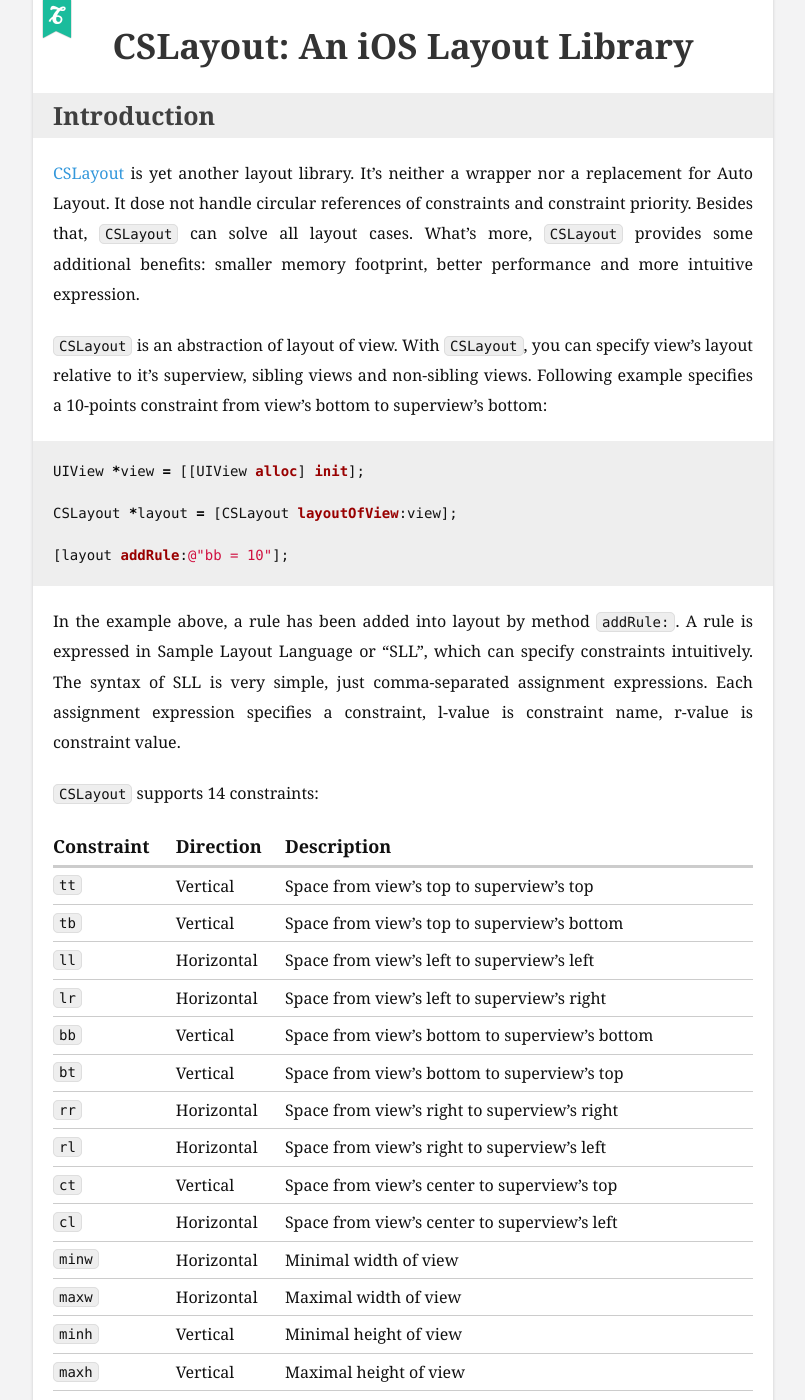
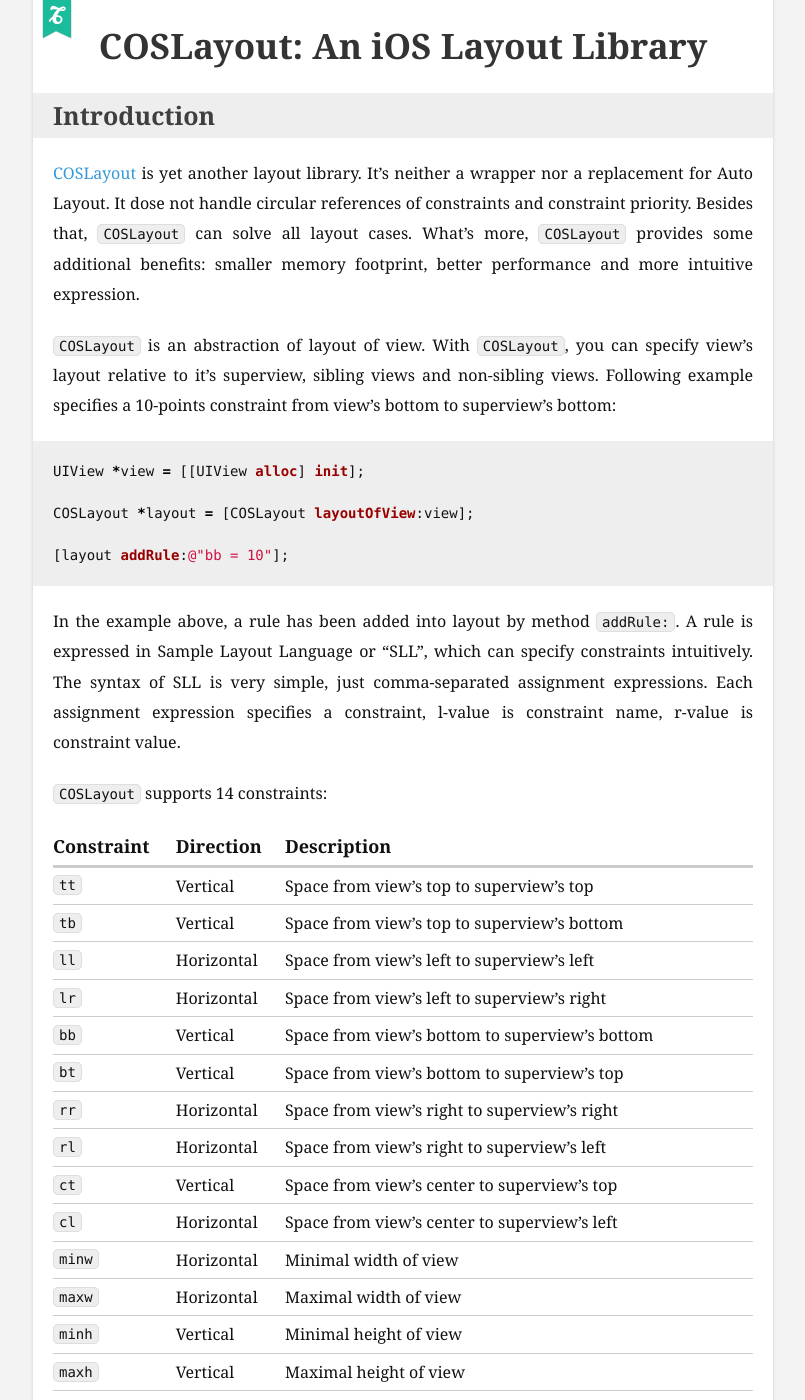
Before and after one commit to tang3w/tang3w.github.com, a Jekyll site: the page built from _posts/2014-12-03-coslayout:-an-ios-layout-library.markdown, in a window 1280 px wide and 1400 px high. Shown: the whole window, without its empty margins (237-1042 px from the left). Built offline with Jekyll 4.4.1, drawn with Linux system fonts in a browser that asks for light colours; Markdown is read by kramdown in place of the engine named in the settings; comment, search, counter and statistics services are not loaded; some of the changed text lies outside the part shown.

Commit message:
Update posts

````diff
--- a/_posts/2014-12-03-cslayout:-an-ios-layout-library.markdown
+++ b/_posts/2014-12-03-coslayout:-an-ios-layout-library.markdown
@@ -1,26 +1,26 @@
 ---
 layout: post
-title: "CSLayout: An iOS Layout Library"
+title: "COSLayout: An iOS Layout Library"
 published: true
 ---
 
 ### Introduction
 
-[CSLayout][1] is yet another layout library. It's neither a wrapper nor a replacement for Auto Layout. It dose not handle circular references of constraints and constraint priority. Besides that, `CSLayout` can solve all layout cases. What's more, `CSLayout` provides some additional benefits: smaller memory footprint, better performance and more intuitive expression.
+[COSLayout][1] is yet another layout library. It's neither a wrapper nor a replacement for Auto Layout. It dose not handle circular references of constraints and constraint priority. Besides that, `COSLayout` can solve all layout cases. What's more, `COSLayout` provides some additional benefits: smaller memory footprint, better performance and more intuitive expression.
 
-`CSLayout` is an abstraction of layout of view. With `CSLayout`, you can specify view's layout relative to it's superview, sibling views and non-sibling views. Following example specifies a 10-points constraint from view's bottom to superview's bottom:
+`COSLayout` is an abstraction of layout of view. With `COSLayout`, you can specify view's layout relative to it's superview, sibling views and non-sibling views. Following example specifies a 10-points constraint from view's bottom to superview's bottom:
 
 ```objc
 UIView *view = [[UIView alloc] init];
 
-CSLayout *layout = [CSLayout layoutOfView:view];
+COSLayout *layout = [COSLayout layoutOfView:view];
 
 [layout addRule:@"bb = 10"];
 ```
 
 In the example above, a rule has been added into layout by method `addRule:`. A rule is expressed in Sample Layout Language or "SLL", which can specify constraints intuitively. The syntax of SLL is very simple, just comma-separated assignment expressions. Each assignment expression specifies a constraint, l-value is constraint name, r-value is constraint value.
 
-`CSLayout` supports 14 constraints:
+`COSLayout` supports 14 constraints:
 
 Constraint | Direction  | Description
 -----------|------------|------------
@@ -39,7 +39,7 @@ Constraint | Direction  | Description
 `minh`     | Vertical   | Minimal height of view
 `maxh`     | Vertical   | Maximal height of view
 
-`CSLayout` supports 4 constraint value types:
+`COSLayout` supports 4 constraint value types:
 
 Constraint Value Type | Example             | Description
 ----------------------|---------------------|------------
@@ -50,9 +50,9 @@ Constraint            | `tt` `maxw`         | Constraint value of current layout
 
 Note that the percentage has different means for different constraint directions. If current constraint direction is horizontal, the percentage represents the percentage of view's width, otherwise, the percentage of view's height.
 
-Format specifier represents a constraint value given by additional argument. For example, `%tt` is the space from other view's top to superview's top. Here, the other view is given by additional argument, and the superview is the superview of layout's view. It means that `CSLayout` can specify constraints between non-sibling views.
+Format specifier represents a constraint value given by additional argument. For example, `%tt` is the space from other view's top to superview's top. Here, the other view is given by additional argument, and the superview is the superview of layout's view. It means that `COSLayout` can specify constraints between non-sibling views.
 
-`CSLayout` support 13 format specifier:
+`COSLayout` support 13 format specifier:
 
 Format specifier | Type       | Description
 -----------------|------------|------------
@@ -70,7 +70,7 @@ Format specifier | Type       | Description
 `%h`             | `UIView *` | Height of view
 `%f`             | `float`    | Fixed length on screen
 
-It is worth mentioning that, format specifier also create a dependency between two views: the layout view and the other view given by additional argument. In `CSLayout`, the dependencies is presented by DAG. So `CSLayout` do not support the circular dependencies. When superview needs layout, all layouts of subviews will solve it's constraints according to the dependencies.
+It is worth mentioning that, format specifier also create a dependency between two views: the layout view and the other view given by additional argument. In `COSLayout`, the dependencies is presented by DAG. So `COSLayout` do not support the circular dependencies. When superview needs layout, all layouts of subviews will solve it's constraints according to the dependencies.
 
 ### Constraint value expression
 
@@ -88,22 +88,22 @@ You can also use `()` to group sub-expression to change the evaluation order of
 
 ### Examples
 
-In the following example, `CSLayout` aligns view's top-right corner to superview's top-right corner with 5-points space.
+In the following example, `COSLayout` aligns view's top-right corner to superview's top-right corner with 5-points space.
 
 ```objc
 UIView *view = [[UIView alloc] init];
 
-CSLayout *layout = [CSLayout layoutOfView:view];
+COSLayout *layout = [COSLayout layoutOfView:view];
 
 [layout addRule:@"tt = rr = 5"];
 ```
 
-In the following example, `CSLayout` aligns view's left/bottom/right to superview's left/bottom/right with 10-points space, and make the view's top aligned to superview's center.
+In the following example, `COSLayout` aligns view's left/bottom/right to superview's left/bottom/right with 10-points space, and make the view's top aligned to superview's center.
 
 ```objc
 UIView *view = [[UIView alloc] init];
 
-CSLayout *layout = [CSLayout layoutOfView:view];
+COSLayout *layout = [COSLayout layoutOfView:view];
 
 [layout addRule:@"ll = bb = rr = 10, tt = 50%"];
 ```
````
Also changed, not shown: _posts/2014-11-11-使用-coslayout-来布局-ios-视图.markdown (renamed from _posts/2014-11-11-使用-cslayout-来布局-ios-视图.markdown, +17 -17 lines).
